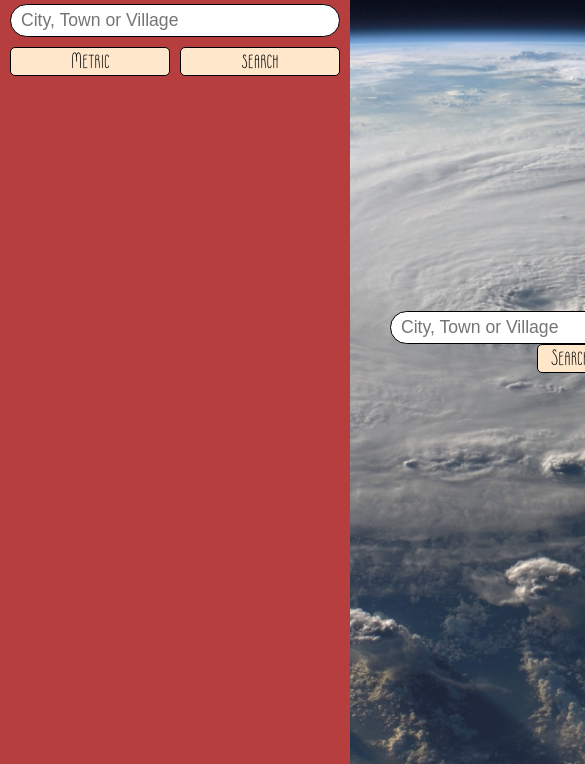
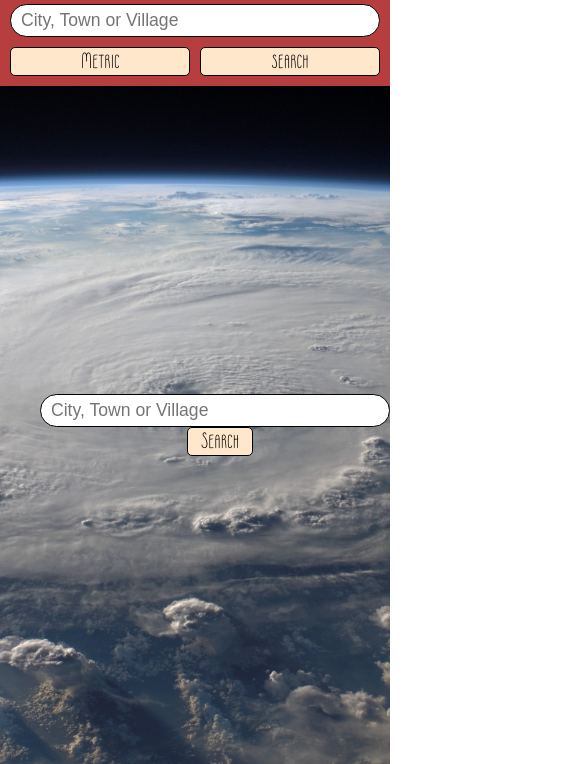
Before and after one commit to MrMSmithDev/weather-app, a website built with webpack: page dist/index.html in a window 390 px wide. Shown: the part 80-844 px from the top of the page, 585 px wide, since content can reach past the window. Built offline with nearby package versions, Linux system fonts and the light colour scheme.

Commit message:
Add responsive query designs

```diff
--- a/src/styles/style.css
+++ b/src/styles/style.css
@@ -24,15 +24,17 @@ body {
 
 .layout-wrapper {
     display: flex;
+    min-height: 100vh;
 }
 
 main {
+    align-items: center;
     background-image: url('../assets/images/background.jpg');
     background-position: center;
     background-size: cover;
     display: flex;
+    flex-grow: 1;
     justify-content: center;
-    align-items: center;
     padding: 40px;
     width: 100%;
 }
@@ -43,9 +45,7 @@ nav {
     background-color: #B73E3E;
     display: flex;
     flex-direction: column;
-    height: 100%;
     gap: 10px;
-    min-height: 100vh;
     min-width: 350px;
     padding: 10px;
 }
@@ -232,3 +232,14 @@ button:hover {
 .modal p:first-of-type {
     margin-bottom: 10px;
 }
+
+@media screen and (max-width: 810px) {
+    .layout-wrapper {
+        flex-direction: column;
+    }
+
+    nav {
+        position: sticky;
+        top: 0;
+    }
+}
```
